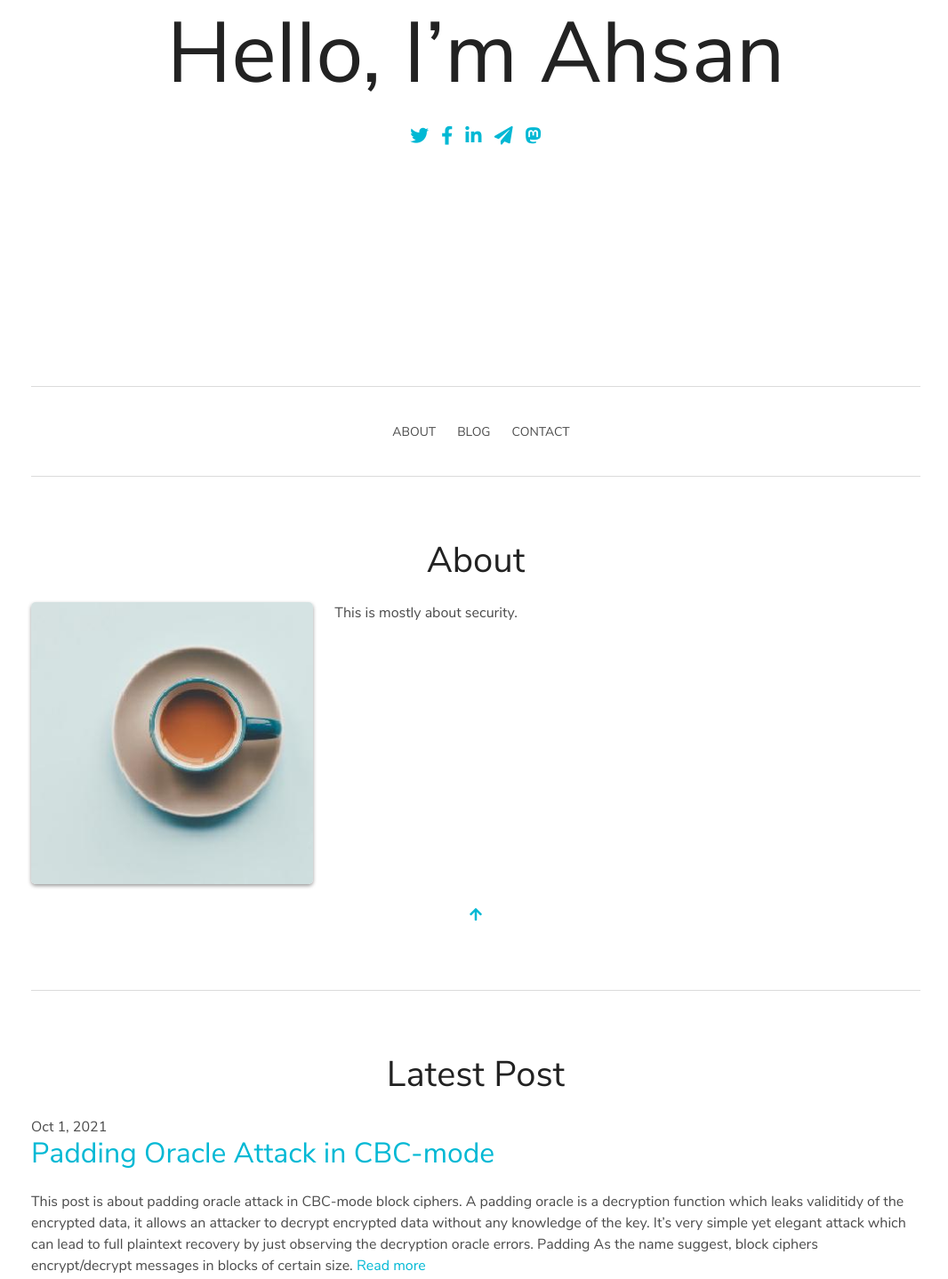
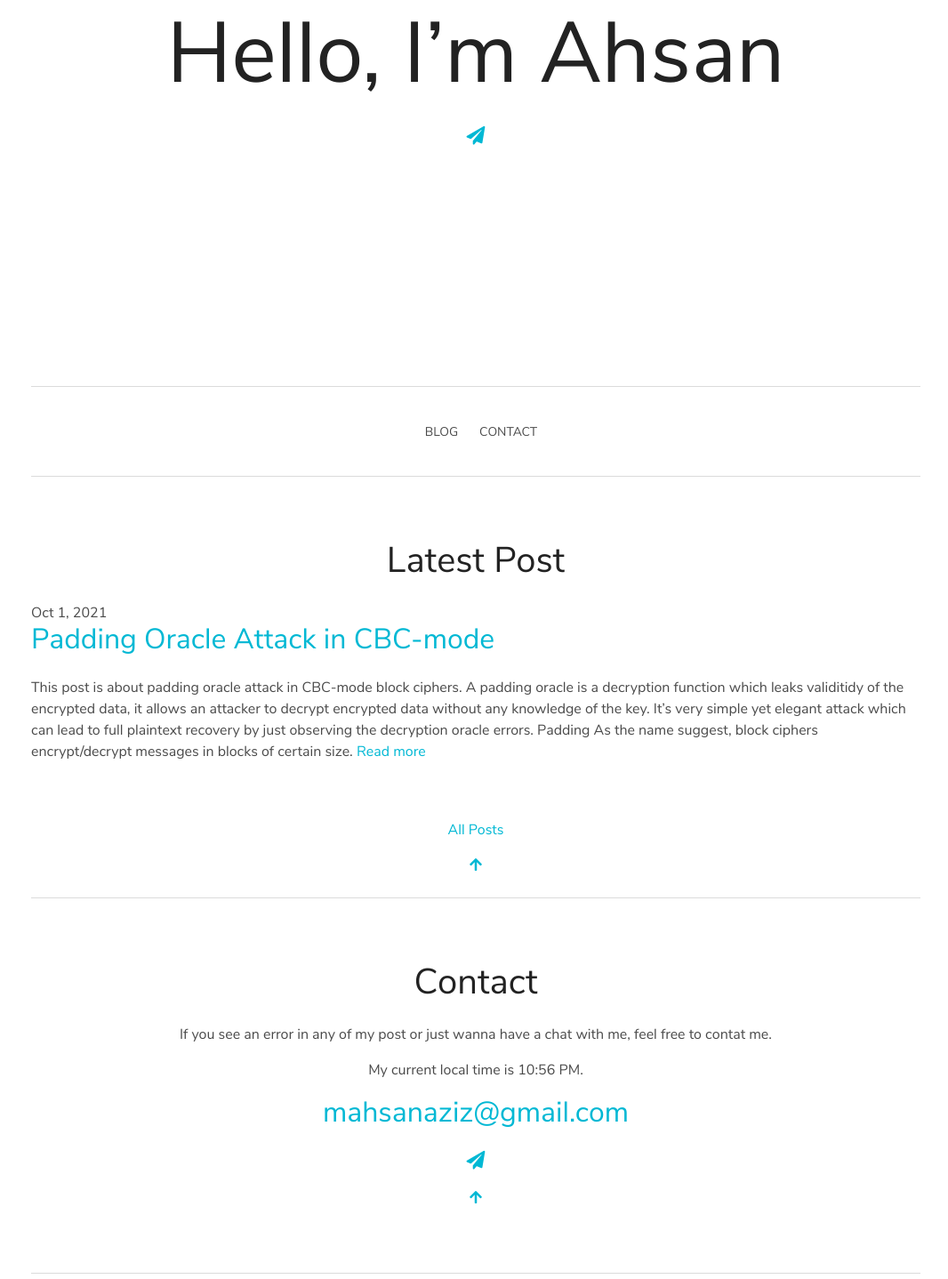
Before and after one commit to spaceintotime/spaceintotime.github.io, a plain HTML site: page index.html in a window 1280 px wide. Shown: the part 240-1678 px from the top of the page at 89% size, without its empty margins (105-1171 px from the left). Drawn offline with Linux system fonts and the light colour scheme.

Commit message:
deploy: spaceintotime/testing@e596d8ff68c765d9f8d3684d768c87f3a1d3c374

```diff
--- a/index.html
+++ b/index.html
@@ -34,20 +34,8 @@ Hello, I&rsquo;m Ahsan
 </div>
 <div class="fade-in three">
 <div class=social-icons>
-<a href=https://twitter.com/>
-<i class="fab fab fa-twitter"></i>
-</a>
-<a href=https://facebook.com/>
-<i class="fab fab fa-facebook-f"></i>
-</a>
-<a href=https://linkedin.com/>
-<i class="fab fab fa-linkedin-in"></i>
-</a>
-<a href=mailto:youremail@email.com>
+<a href=mailto:mahsanaziz@gmail.com>
 <i class="fas fab fa-paper-plane"></i>
-</a>
-<a href=https://mastodon.social/ rel=me>
-<i class="fab fab fa-mastodon"></i>
 </a>
 </div>
 </div>
@@ -63,7 +51,6 @@ Hello, I&rsquo;m Ahsan
 <span aria-hidden=true></span>
 </a>
 <div class="navbar-menu has-content-centered" id=navMenu>
-<a class=navbar-item href=#about>About</a>
 <a class=navbar-item href=/#blog>Blog</a>
 <a class=navbar-item href=#contact>Contact</a>
 </div>
@@ -72,27 +59,6 @@ Hello, I&rsquo;m Ahsan
 </div>
 </div>
 </section>
-<div class=section id=about>
-<div class=container>
-<h2 class="title is-2 has-text-centered">About</h2>
-<div class=columns>
-<div class="column is-one-third has-text-centered">
-<img class="img-responsive avatar" src=http://spaceintotime.github.io/home/profile_hu3d03a01dcc18bc5be0e67db3d8d209a6_16363_320x0_resize_q75_box.jpg alt=profile.jpg>
-</div>
-<div class="markdown column">
-<p>This is mostly about security.</p>
-</div>
-</div>
-</div>
-<div class="container has-text-centered top-pad">
-<a href=#top>
-<i class="fa fa-arrow-up"></i>
-</a>
-</div>
-</div>
-<div class=container>
-<hr>
-</div>
 <div class=section id=blog>
 <div class=container>
 <h2 class="title is-2 has-text-centered">Latest Post</h2>
@@ -126,20 +92,8 @@ Padding As the name suggest, block ciphers encrypt/decrypt messages in blocks of
 <a href=mailto:mahsanaziz@gmail.com>mahsanaziz@gmail.com</a>
 </h3>
 <div class=social-icons>
-<a href=https://twitter.com/>
-<i class="fab fab fa-twitter"></i>
-</a>
-<a href=https://facebook.com/>
-<i class="fab fab fa-facebook-f"></i>
-</a>
-<a href=https://linkedin.com/>
-<i class="fab fab fa-linkedin-in"></i>
-</a>
-<a href=mailto:youremail@email.com>
+<a href=mailto:mahsanaziz@gmail.com>
 <i class="fas fab fa-paper-plane"></i>
-</a>
-<a href=https://mastodon.social/ rel=me>
-<i class="fab fab fa-mastodon"></i>
 </a>
 </div>
 </div>
```
Also changed, not shown: 404.html (+0 -1 lines), blog/index.html (+0 -1 lines), blog/padding-oracle/index.html (+7 -1 lines), series/index.html (+0 -1 lines), tags/cbc/index.html (+0 -1 lines), tags/cryptography/index.html (+0 -1 lines), tags/index.html (+0 -1 lines), tags/padding-oracle/index.html (+0 -1 lines).
